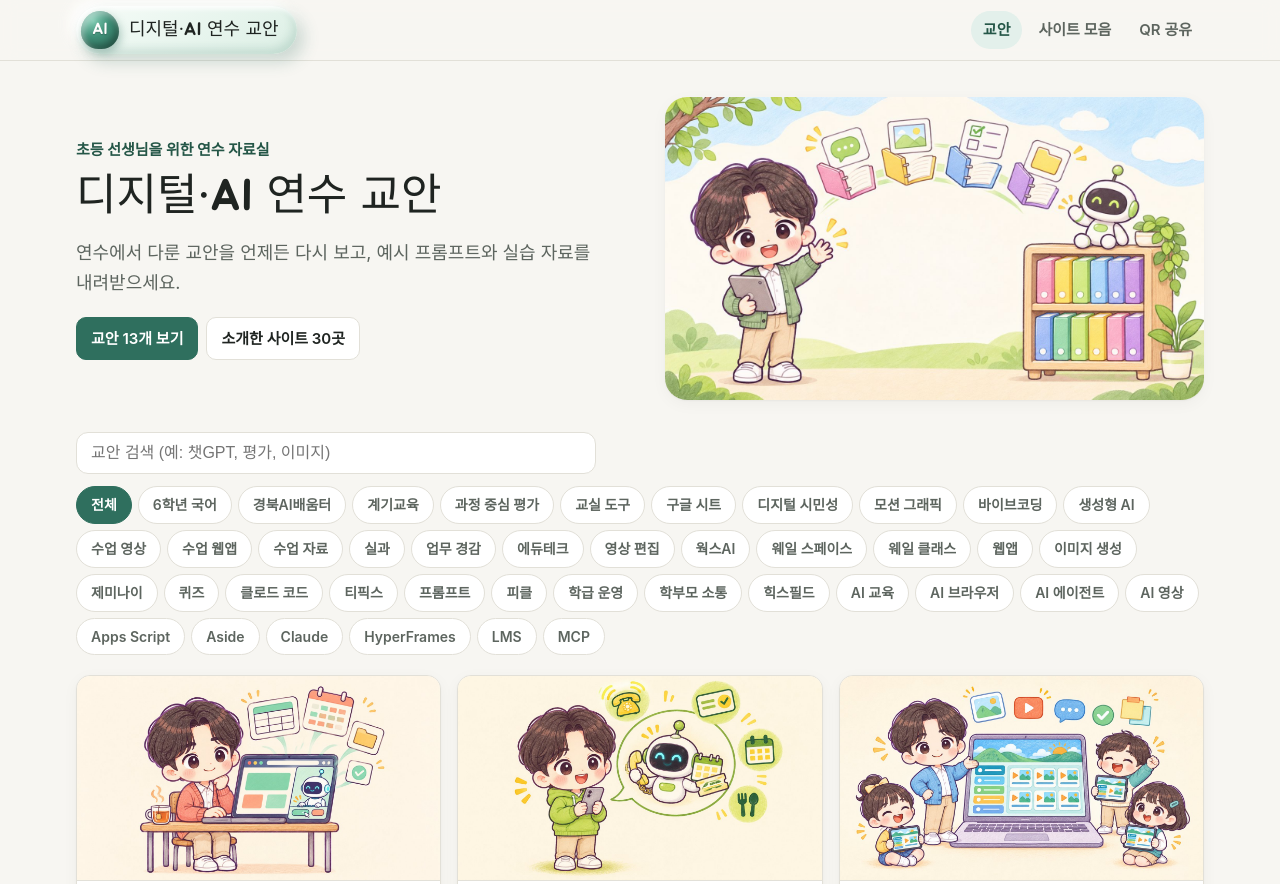
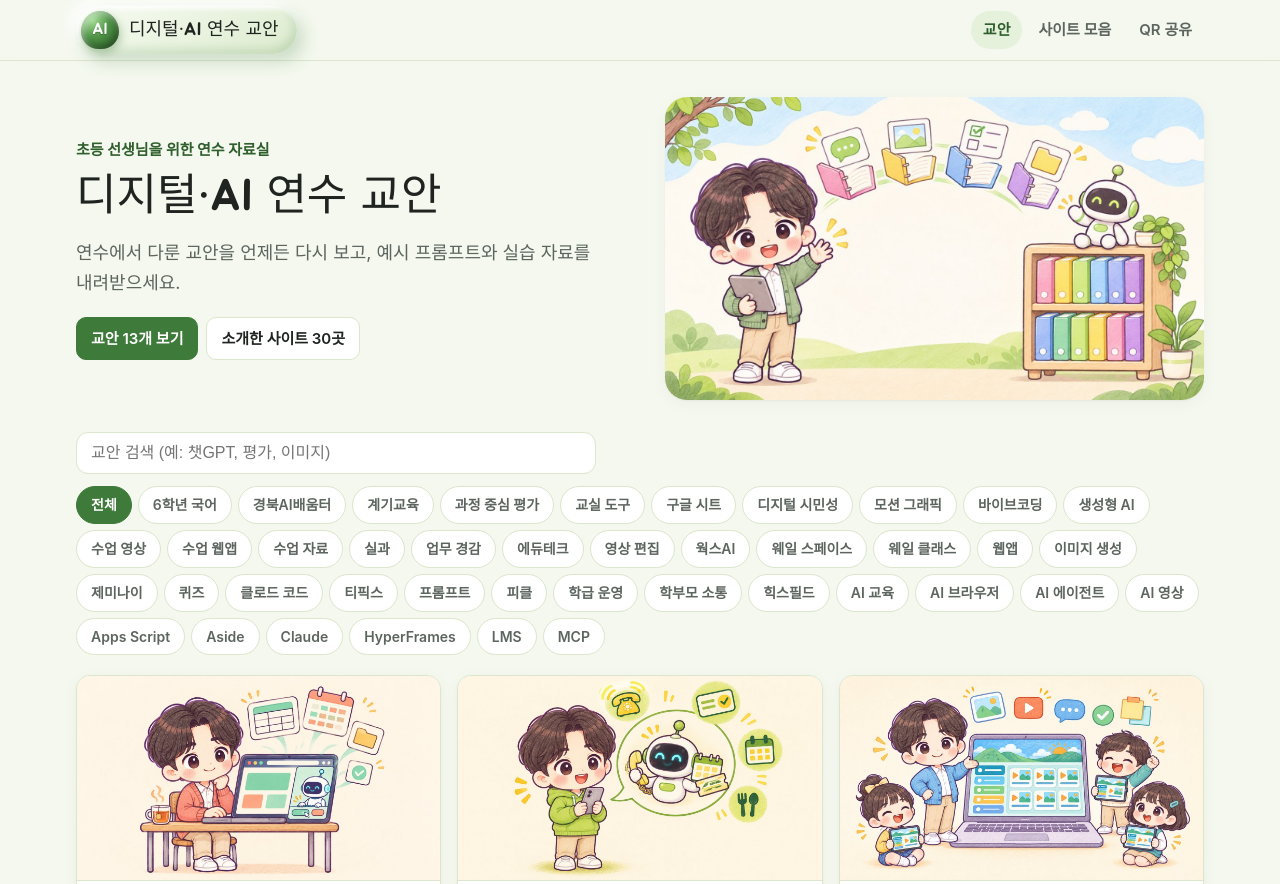
Before and after one commit to arongstar/-, an Astro site: page / in a window 1280 px wide. Shown: the top 884 px of the page. Built offline with nearby package versions, Linux system fonts and the light colour scheme; Astro itself is replaced by a stand-in of ours; some packages are replaced by stand-ins of ours; a web font is replaced by a local one.

Commit message:
사이트 색을 D안(연두 배경 · 진초록 버튼)으로, 클레이 로고도 같은 초록으로
Co-Authored-By: Claude Opus 5.5 <noreply@anthropic.com>
Claude-Session: https://claude.ai/code/session_01AJYB53d8fy2PFeaojYrLjj

```diff
--- a/src/styles/global.css
+++ b/src/styles/global.css
@@ -1,27 +1,27 @@
 :root {
-  --bg: #f7f6f2;
+  --bg: #f4f8ee;
   --surface: #ffffff;
-  --surface-2: #f0efe9;
+  --surface-2: #eaf2df;
   --text: #1f2421;
   --muted: #5d655f;
-  --line: #e2e0d8;
-  --accent: #2f6f5e;
-  --accent-strong: #245647;
-  --accent-soft: #e3f0eb;
+  --line: #dbe6cc;
+  --accent: #3e7b3a;
+  --accent-strong: #2f5f2c;
+  --accent-soft: #e6f1dc;
   --warn: #8a5a00;
   --warn-soft: #fff4dc;
   --student: #2558a8;
   --student-soft: #e6eefb;
-  --prompt-bg: #fbfaf6;
+  --prompt-bg: #fafcf6;
   --radius: 14px;
   --shadow: 0 1px 2px rgb(0 0 0 / 0.04), 0 4px 16px rgb(0 0 0 / 0.04);
   --content-scale: 1;
   --font-title: 'Jua', 'Pretendard Variable', Pretendard, -apple-system, 'Apple SD Gothic Neo', 'Malgun Gothic', sans-serif;
-  --clay-bg: linear-gradient(150deg, #f6fcf8 0%, #dcefe5 100%);
-  --clay-shadow: 7px 8px 16px rgb(47 111 94 / 0.22), -6px -6px 14px rgb(255 255 255 / 0.95),
-    inset 3px 3px 5px rgb(255 255 255 / 0.95), inset -4px -5px 9px rgb(47 111 94 / 0.16);
-  --clay-shadow-press: 2px 2px 6px rgb(47 111 94 / 0.18), -2px -2px 6px rgb(255 255 255 / 0.9),
-    inset 5px 5px 10px rgb(47 111 94 / 0.2), inset -3px -3px 6px rgb(255 255 255 / 0.9);
+  --clay-bg: linear-gradient(150deg, #f8fcf3 0%, #dcebce 100%);
+  --clay-shadow: 7px 8px 16px rgb(62 123 58 / 0.22), -6px -6px 14px rgb(255 255 255 / 0.95),
+    inset 3px 3px 5px rgb(255 255 255 / 0.95), inset -4px -5px 9px rgb(62 123 58 / 0.16);
+  --clay-shadow-press: 2px 2px 6px rgb(62 123 58 / 0.18), -2px -2px 6px rgb(255 255 255 / 0.9),
+    inset 5px 5px 10px rgb(62 123 58 / 0.2), inset -3px -3px 6px rgb(255 255 255 / 0.9);
   color-scheme: light;
 }
 @media (prefers-color-scheme: dark) {
@@ -32,15 +32,15 @@
     --text: #e8ece9;
     --muted: #a3ada7;
     --line: #333b37;
-    --accent: #6cc2a6;
-    --accent-strong: #8fd6be;
-    --accent-soft: #23362f;
+    --accent: #8fcf86;
+    --accent-strong: #aadca2;
+    --accent-soft: #263a24;
     --warn: #f0c36b;
     --warn-soft: #3a3020;
     --student: #8db4f2;
     --student-soft: #1f2b40;
     --prompt-bg: #1a201d;
-    --clay-bg: linear-gradient(150deg, #2f4740, #1c2b26);
+    --clay-bg: linear-gradient(150deg, #34472f, #1d2a1b);
     --clay-shadow: 6px 6px 14px rgb(0 0 0 / 0.45), -4px -4px 10px rgb(255 255 255 / 0.05),
       inset 2px 2px 3px rgb(255 255 255 / 0.07), inset -3px -3px 6px rgb(0 0 0 / 0.35);
     --clay-shadow-press: 2px 2px 6px rgb(0 0 0 / 0.45), inset 4px 4px 8px rgb(0 0 0 / 0.45),
@@ -89,10 +89,10 @@ button { font: inherit; cursor: pointer; }
 .brand:focus-visible { outline: 3px solid var(--accent); outline-offset: 3px; }
 .brand-mark {
   display: inline-grid; place-items: center; width: 38px; height: 38px; border-radius: 50% 50% 46% 46% / 54% 54% 46% 46%;
-  background: radial-gradient(circle at 32% 26%, #7cc9b0 0%, #3f8f77 42%, #2b6553 100%);
+  background: radial-gradient(circle at 32% 26%, #9bd88c 0%, #4f9446 42%, #2f5f2c 100%);
   color: #fff; font-family: var(--font-title); font-size: 16px; font-weight: 400;
   text-shadow: 0 1px 1px rgb(0 0 0 / 0.25);
-  box-shadow: inset 3px 4px 6px rgb(255 255 255 / 0.45), inset -3px -4px 7px rgb(0 0 0 / 0.28), 2px 4px 8px rgb(47 111 94 / 0.35);
+  box-shadow: inset 3px 4px 6px rgb(255 255 255 / 0.45), inset -3px -4px 7px rgb(0 0 0 / 0.28), 2px 4px 8px rgb(62 123 58 / 0.35);
 }
 .nav { display: flex; align-items: center; gap: 4px; }
 .nav a, .nav-qr {
```
